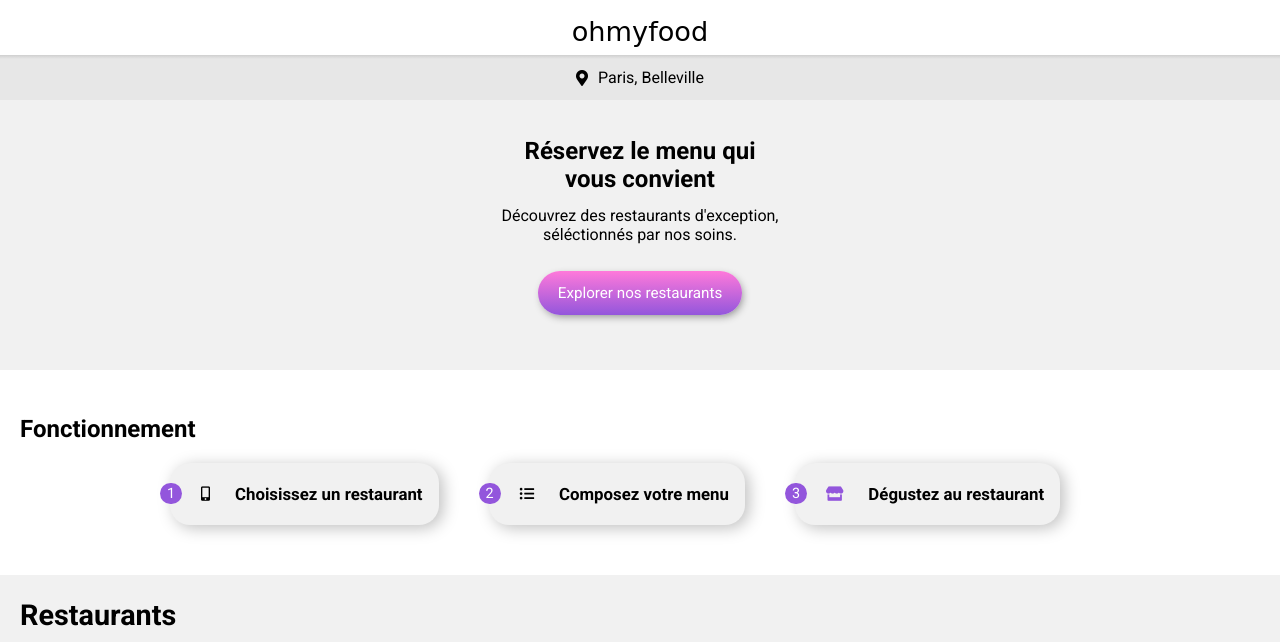
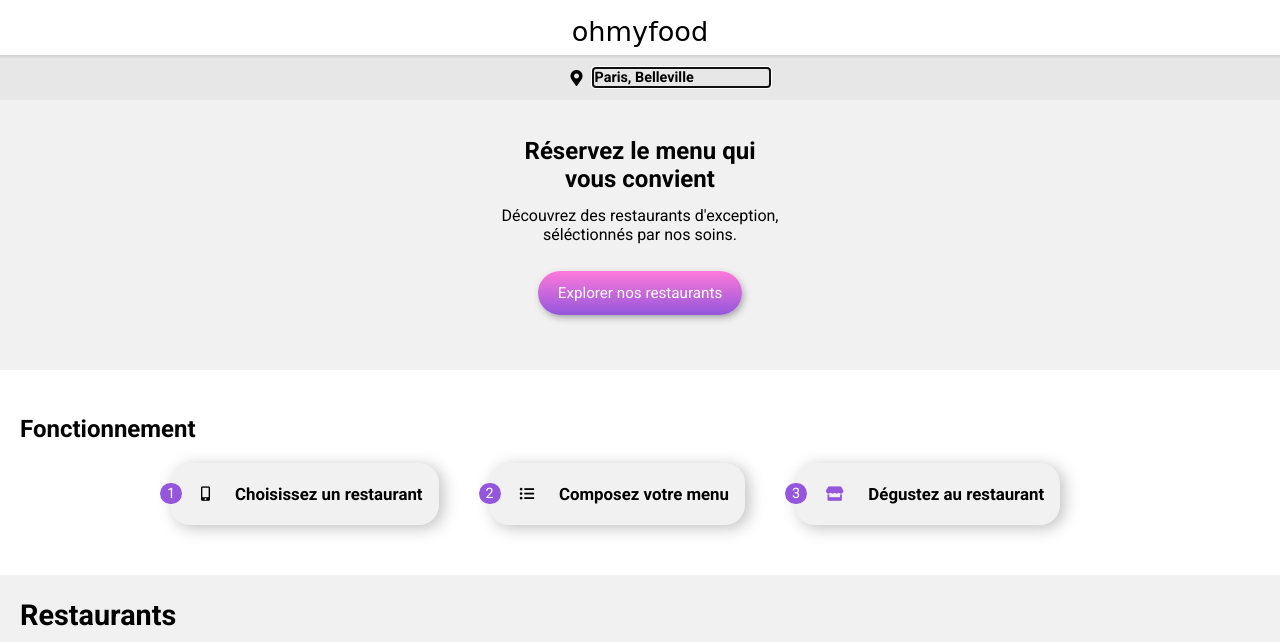
Before and after one commit to minorthomas/MinorThomas_3_24062021, a website: page index.html in a window 1280 px wide. Shown: the top 642 px of the page. Drawn offline with Linux system fonts and the light colour scheme; a web font is replaced by a local one.

Commit message:
Change p to input (main)

```diff
--- a/index.html
+++ b/index.html
@@ -29,7 +29,7 @@
         <h1 class="topbar-logo">ohmyfood</h1>
         <div class="topbar-info">
             <i class="fas fa-map-marker-alt topbar-info-icon"></i>
-            <p class="topbar-info-location">Paris, Belleville</p>
+            <input type="text" value="Paris, Belleville" class="topbar-info-location" autofocus>
         </div>
     </header>
     <section class="booking">
--- a/sass/main.scss
+++ b/sass/main.scss
@@ -53,6 +53,14 @@
         background: linear-gradient(0deg, rgba(231,231,231,1) 0%, rgba(231,231,231,1) 91%, rgba(221,221,221,1) 95%, rgba(207,207,207,1) 100%);
         .topbar-info-icon{
         margin-right: 10px;
+        margin-left: 60px;
+        }
+        .topbar-info-location{
+            font-family: $fontRoboto;
+            font-weight: 700;
+            font-size: 0.9em;
+            border: none;
+            background-color: rgb(231,231,231);
         }
     }
 }
```
Also changed, not shown: css/main.css, 1 other file.
